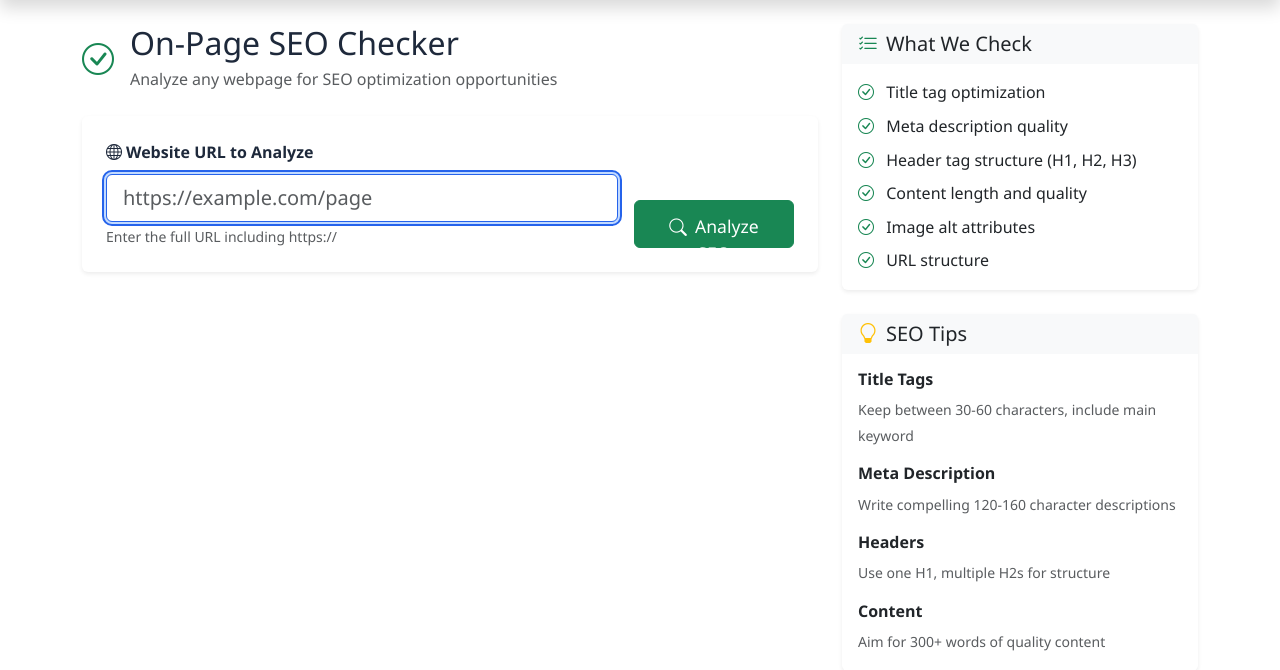
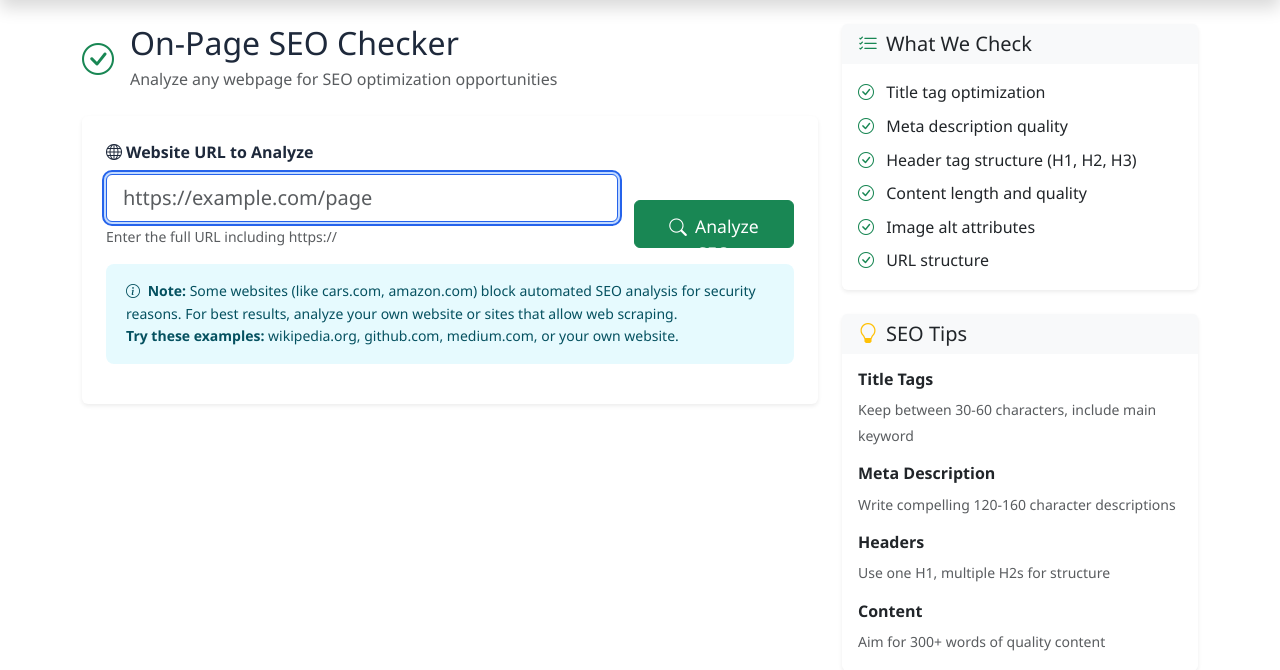
Before and after one commit to iiipeat/seo-optimization-tool, a Flask app: page /seo-checker in a window 1280 px wide. Shown: the part 64-734 px from the top of the page. Run offline with Flask 3, Linux system fonts and the light colour scheme; some libraries are stand-ins or nearby versions.

Commit message:
Improve SEO checker reliability and error handling
- Increase timeout from 15 to 30 seconds for slow websites
- Add comprehensive request headers to appear more like a real browser
- Add fallback for SSL certificate issues
- Improve error messages to be more user-friendly
- Add specific handling for 403, 404, and connection errors
- Add informational message about websites that block scraping
- Suggest example URLs that work well (wikipedia, github, medium)
- Better logging for debugging issues

```diff
--- a/app.py
+++ b/app.py
@@ -546,10 +546,27 @@ def analyze_page_seo(url, is_professional=False):
     """Analyze on-page SEO factors with plan-based limitations"""
     try:
         headers = {
-            'User-Agent': 'Mozilla/5.0 (Windows NT 10.0; Win64; x64) AppleWebKit/537.36 (KHTML, like Gecko) Chrome/91.0.4472.124 Safari/537.36'
+            'User-Agent': 'Mozilla/5.0 (Windows NT 10.0; Win64; x64) AppleWebKit/537.36 (KHTML, like Gecko) Chrome/120.0.0.0 Safari/537.36',
+            'Accept': 'text/html,application/xhtml+xml,application/xml;q=0.9,image/webp,*/*;q=0.8',
+            'Accept-Language': 'en-US,en;q=0.5',
+            'Accept-Encoding': 'gzip, deflate, br',
+            'DNT': '1',
+            'Connection': 'keep-alive',
+            'Upgrade-Insecure-Requests': '1'
         }
 
-        response = requests.get(url, headers=headers, timeout=15)
+        # Increase timeout and add retry logic
+        try:
+            response = requests.get(url, headers=headers, timeout=30, allow_redirects=True, verify=True)
+        except requests.exceptions.Timeout:
+            return {'error': 'The website took too long to respond (timeout after 30 seconds). This might be due to the site being slow or blocking automated requests. Try a different URL or check if the site is accessible.'}
+        except requests.exceptions.SSLError:
+            # Try without SSL verification for sites with certificate issues
+            try:
+                response = requests.get(url, headers=headers, timeout=30, allow_redirects=True, verify=False)
+            except:
+                return {'error': 'SSL certificate verification failed. The website may have security certificate issues.'}
+
         response.raise_for_status()
 
         soup = BeautifulSoup(response.content, 'html.parser')
@@ -684,10 +701,20 @@ def analyze_page_seo(url, is_professional=False):
             'limited': False
         }
 
+    except requests.exceptions.HTTPError as e:
+        if e.response.status_code == 403:
+            return {'error': 'Access denied (403). The website is blocking automated requests. Try a different URL or analyze your own website.'}
+        elif e.response.status_code == 404:
+            return {'error': 'Page not found (404). Please check the URL and try again.'}
+        else:
+            return {'error': f'HTTP error {e.response.status_code}: The website returned an error. Please try again.'}
+    except requests.exceptions.ConnectionError:
+        return {'error': 'Connection error. Could not reach the website. Please check the URL and your internet connection.'}
     except requests.exceptions.RequestException as e:
-        return {'error': f'Failed to fetch URL: {str(e)}'}
+        return {'error': f'Request failed: {str(e)}. The website may be blocking automated analysis or experiencing issues.'}
     except Exception as e:
-        return {'error': f'Failed to analyze page: {str(e)}'}
+        logger.error(f"SEO analysis error for {url}: {str(e)}")
+        return {'error': 'Unable to analyze this website. It may have anti-scraping measures or require special access. Try analyzing a different website.'}
 
 @app.route('/rank-tracker')
 @login_required
--- a/templates/seo_checker.html
+++ b/templates/seo_checker.html
@@ -37,6 +37,12 @@
                             </div>
                         </div>
                     </form>
+                    <div class="alert alert-info mt-3 small">
+                        <i class="bi bi-info-circle me-1"></i>
+                        <strong>Note:</strong> Some websites (like cars.com, amazon.com) block automated SEO analysis for security reasons.
+                        For best results, analyze your own website or sites that allow web scraping.
+                        <br><strong>Try these examples:</strong> wikipedia.org, github.com, medium.com, or your own website.
+                    </div>
                 </div>
             </div>
 
```
